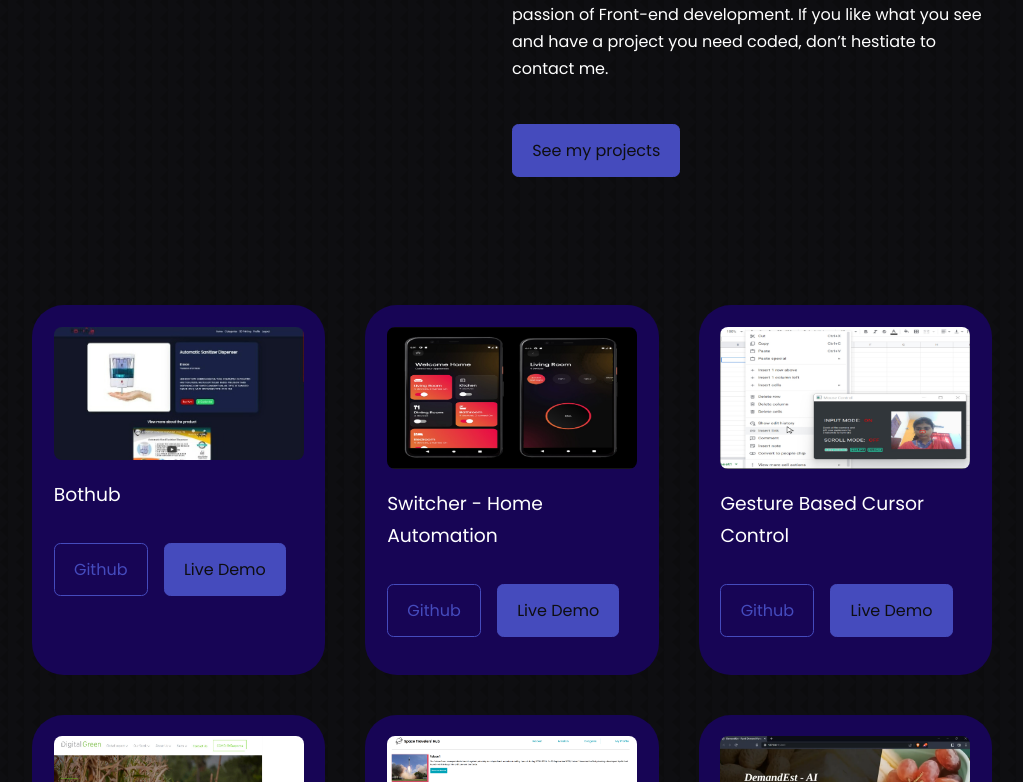
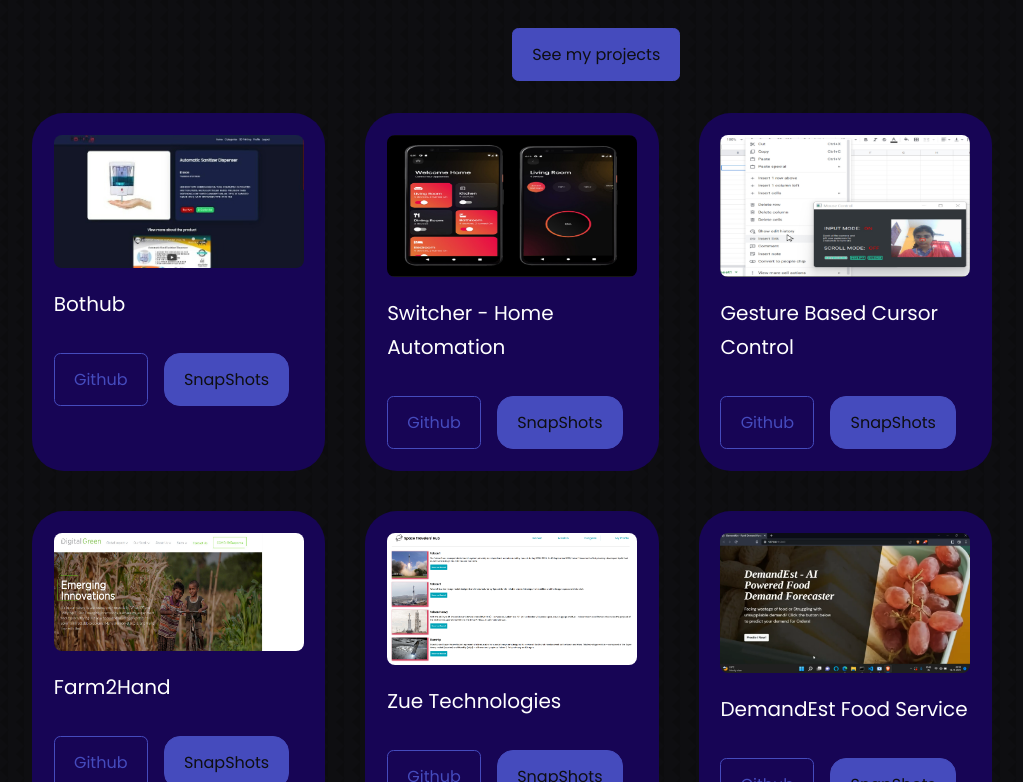
Before and after one commit to JoekinRoche/joekin, a React (Create React App) app: page / in a window 1280 px wide. Shown: the part 598-1380 px from the top of the page, without its empty margins (128-1151 px from the left). Built offline with nearby package versions, Linux system fonts and the light colour scheme; the HTML template or start-up script is replaced by a standard one.

Commit message:
Testimonials image modified

```diff
--- a/src/App.jsx
+++ b/src/App.jsx
@@ -8,6 +8,7 @@ import Projects from './Components/project/Projects'
 import Services from './Components/services/Services'
 import Testimonials from './Components/testimonials/Testimonials'
 import Footer from './Components/footer/Footer'
+import { motion, useScroll } from "framer-motion"
 
 const App = () => {
   return (
--- a/src/Components/nav/nav.css
+++ b/src/Components/nav/nav.css
@@ -1,7 +1,7 @@
 nav {
     background: rgba(0,0,0,0.3);
     width: max-content;
-    padding: 0.7rem 1.7rem;
+    /* padding: 0.7rem 1.7rem; */
     position: fixed;
     z-index: 2;
     left: 50%;
--- a/src/Components/project/Projects.jsx
+++ b/src/Components/project/Projects.jsx
@@ -48,8 +48,8 @@ const projects = [
     id: 6,
     image: IMG6,
     title: "DemandEst Food Service",
-    github: "https://github.com/Somdotta07/Awesome_Books",
-    demo: "https://somdotta07.github.io/Awesome_Books/",
+    github: "https://github.com/IBM-EPBL/IBM-Project-38233-1660375482",
+    demo: "https://github.com/IBM-EPBL/IBM-Project-38233-1660375482",
   },
 ];
 const Projects = () => {
@@ -59,10 +59,10 @@ const Projects = () => {
       {projects.map(({ id, image, title, github, demo }) => {
           return (
             <article key={id} className="project_item">
-          <div className="project_item-image">
-          <img src={image} alt={title} />
+          <div>
+          <img className="project_item-image" src={image} alt={title} />
           </div>
-              <h3>{title}</h3>
+              <h3 className="project_title">{title}</h3>
           <div className="project-item-cta">
                      <a
             href={github}
@@ -70,8 +70,8 @@ const Projects = () => {
           >
             Github
           </a>
-          <a href={demo} className="btn btn-primary" target='_blank' rel="noreferrer">
-            Live Demo
+          <a href={demo} className="project-item-cta btn btn-primary" target='_blank' rel="noreferrer">
+            SnapShots
           </a>
           </div>
         </article>
--- a/src/Components/project/project.css
+++ b/src/Components/project/project.css
@@ -1,6 +1,6 @@
 .project_container {
     display: grid;
-    grid-template-columns: repeat(3, 1fr);
+    grid-template-columns: repeat(3, 2fr);
     gap: 2.5rem;
   }
 
@@ -20,6 +20,11 @@
   .project_item-image {
     border-radius: 0.5rem;
     overflow: hidden;
+    height: 75%;
+  }
+
+  .project_title {
+    font-size: 1.25rem;
   }
 
   .project_item h3 {
@@ -29,7 +34,8 @@
   .project-item-cta {
     display: flex;
     gap: 1rem;
-    margin-bottom: 1rem;
+    margin-bottom: 0rem;
+    border-radius: 1rem;
   }
 
   @media screen and (max-width: 1024px){
--- a/src/Components/testimonials/Testimonials.jsx
+++ b/src/Components/testimonials/Testimonials.jsx
@@ -1,7 +1,7 @@
 import React from "react";
 import "./testimonials.css";
-import AVTR1 from "../../assets/Shahier.jpg";
-import AVTR2 from "../../assets/Chim.jpg";
+import AVTR1 from "../../assets/Roshitha.jfif";
+import AVTR2 from "../../assets/fabian.jfif";
 import { Navigation } from "swiper";
 import { Swiper, SwiperSlide } from "swiper/react";
 import "swiper/css";
@@ -10,15 +10,15 @@ import "swiper/css/navigation";
 const peers = [
   {
     avatar: AVTR1,
-    name: "Shahier Nashaat",
+    name: "Roshitha R",
     review:
-      "Somdotta is one of the best teammates I have ever worked with, she is a very good listener, a fast learner provides help to anyone in the team if needed, and is very committed to the responsibilities that she has.",
+      "Joekin Roche is one of the best teammates I have ever worked with, he is a very good listener, a fast learner provides help to anyone in the team if needed, and is very committed to the responsibilities that he has.",
   },
   {
     avatar: AVTR2,
-    name: "Chimwewme Sinyinza",
+    name: "Fabian Ferno",
     review:
-      "I had the chance to work with Somdotta on different projects. Her technical skills were always impressive. She constantly showed professional behaviour and a high level of problem-solving skills.She is always creative with writing codes and shows a nice attitude towards team members. Based on that, I would gladly recommend her as a software developer with her technical and soft skills.",
+      "I had the chance to work with Joekin Roche on different projects. His technical skills were always impressive. He constantly showed professional behaviour and a high level of problem-solving skills.He is always creative with writing codes and shows a nice attitude towards team members. Based on that, I would gladly recommend him as a software developer with his technical and soft skills.",
   },
 ];
 
--- a/src/index.css
+++ b/src/index.css
@@ -55,7 +55,7 @@ h1{
 }
 
 section {
-  margin-top: 8rem;
+  margin-top: 2rem;
 }
 
 section >h2, section > h5 {
@@ -116,7 +116,7 @@ img {
   }
 
   section {
-    margin-top: 6rem;
+    margin-top: 2rem !important;
   }
 }
 
```
Also changed, not shown: src/assets/Roshitha.jfif (added), src/assets/fabian.jfif (added).
